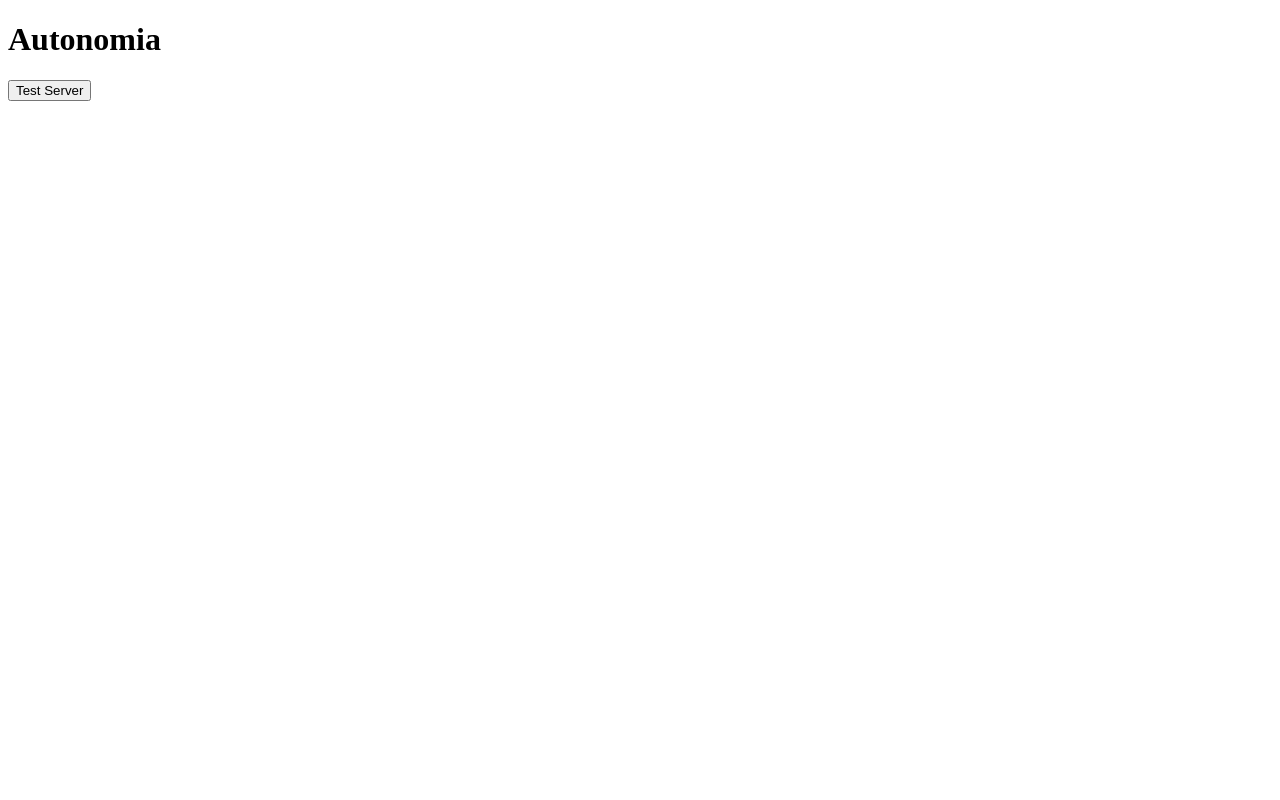
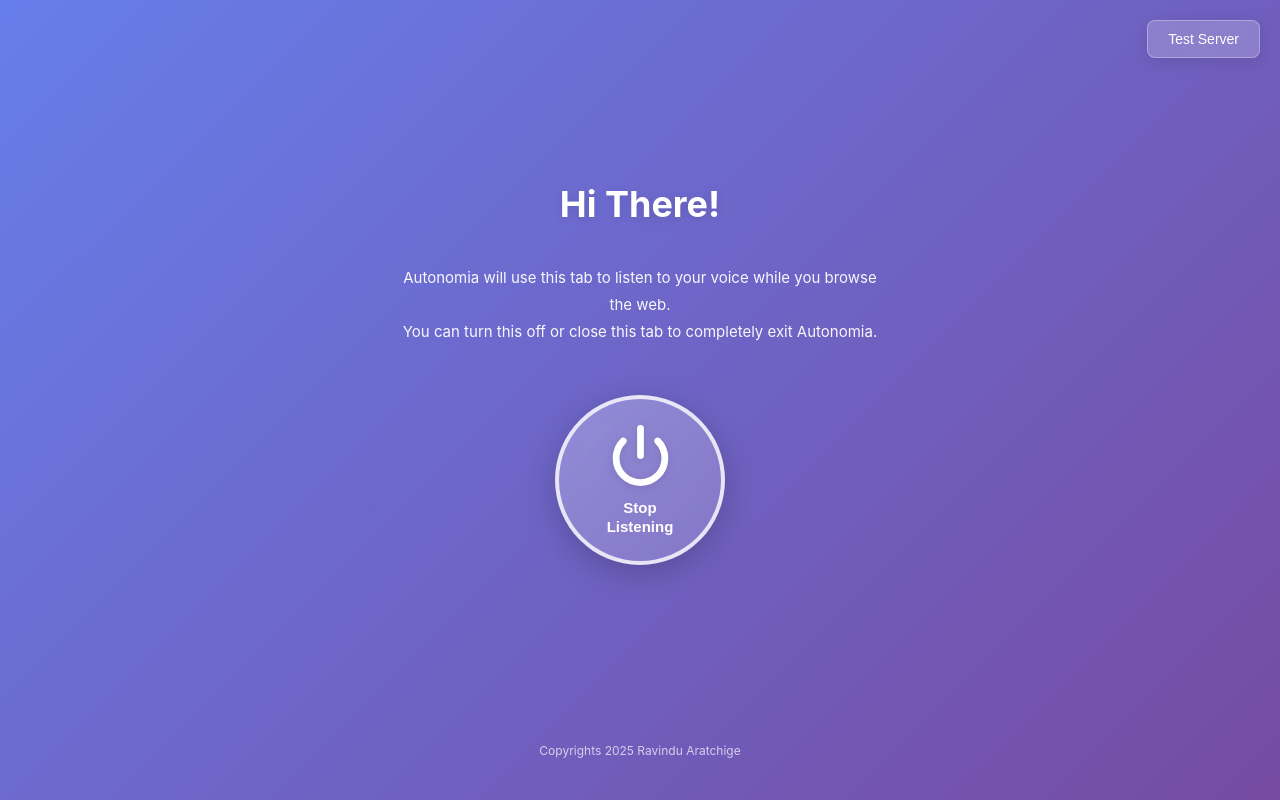
Before and after one commit to ravi-aratchige/autonomia, a browser extension: page client/index.html in a window 1280 px wide. Drawn offline with Linux system fonts and the light colour scheme.

Commit message:
UPDATE: UI changes to client page

```diff
--- a/client/index.html
+++ b/client/index.html
@@ -4,10 +4,45 @@
 		<meta charset="UTF-8" />
 		<meta name="viewport" content="width=device-width, initial-scale=1.0" />
 		<title>Browser Extension Sandbox</title>
+		<link rel="stylesheet" href="styles.css" />
 	</head>
 	<body>
-		<h1>Autonomia</h1>
-		<button id="test-server-btn">Test Server</button>
+		<button id="test-server-btn" class="test-server-btn">
+			Test Server
+		</button>
+		<div class="container">
+			<div class="content">
+				<h1>Hi There!</h1>
+
+				<p class="description">
+					Autonomia will use this tab to listen to your voice while
+					you browse the web.<br />
+					You can turn this off or close this tab to completely exit
+					Autonomia.
+				</p>
+
+				<button class="stop-btn">
+					<div class="power-icon">
+						<svg
+							viewBox="0 0 24 24"
+							fill="none"
+							stroke="currentColor"
+							stroke-width="2.5"
+						>
+							<path
+								d="M12 2v10M18.36 6.64a9 9 0 1 1-12.73 0"
+								stroke-linecap="round"
+							/>
+						</svg>
+					</div>
+					<span class="stop-text">Stop<br />Listening</span>
+				</button>
+			</div>
+
+			<footer>
+				<p>Copyrights 2025 Ravindu Aratchige</p>
+			</footer>
+		</div>
 
 		<!-- Control script -->
 		<script src="script.js"></script>
--- /dev/null
+++ b/client/styles.css
@@ -0,0 +1,137 @@
+* {
+	margin: 0;
+	padding: 0;
+	box-sizing: border-box;
+}
+
+body {
+	font-family:
+		-apple-system, BlinkMacSystemFont, 'Segoe UI', Roboto, Oxygen, Ubuntu,
+		Cantarell, sans-serif;
+	background: linear-gradient(135deg, #667eea 0%, #764ba2 100%);
+	color: #ffffff;
+	line-height: 1.6;
+	min-height: 100vh;
+	display: flex;
+	flex-direction: column;
+}
+
+.container {
+	flex: 1;
+	display: flex;
+	flex-direction: column;
+	padding: 20px;
+}
+
+.test-server-btn {
+	position: fixed;
+	top: 20px;
+	right: 20px;
+	padding: 10px 20px;
+	background-color: rgba(255, 255, 255, 0.2);
+	backdrop-filter: blur(10px);
+	border: 1px solid rgba(255, 255, 255, 0.3);
+	border-radius: 8px;
+	cursor: pointer;
+	font-size: 14px;
+	font-weight: 500;
+	color: #ffffff;
+	transition: all 0.3s;
+	box-shadow: 0 4px 15px rgba(0, 0, 0, 0.1);
+}
+
+.test-server-btn:hover {
+	background-color: rgba(255, 255, 255, 0.3);
+	transform: translateY(-2px);
+	box-shadow: 0 6px 20px rgba(0, 0, 0, 0.15);
+}
+
+.content {
+	flex: 1;
+	display: flex;
+	flex-direction: column;
+	align-items: center;
+	justify-content: center;
+	text-align: center;
+	padding: 40px 20px;
+}
+
+h1 {
+	font-size: 36px;
+	font-weight: 700;
+	margin-bottom: 30px;
+	color: #ffffff;
+	text-shadow: 0 2px 10px rgba(0, 0, 0, 0.1);
+}
+
+.description {
+	font-size: 15px;
+	line-height: 1.8;
+	margin-bottom: 50px;
+	max-width: 500px;
+	color: rgba(255, 255, 255, 0.95);
+}
+
+.stop-btn {
+	width: 170px;
+	height: 170px;
+	border: 4px solid rgba(255, 255, 255, 0.8);
+	border-radius: 50%;
+	background: linear-gradient(
+		135deg,
+		rgba(255, 255, 255, 0.25),
+		rgba(255, 255, 255, 0.15)
+	);
+	backdrop-filter: blur(10px);
+	cursor: pointer;
+	display: flex;
+	flex-direction: column;
+	align-items: center;
+	justify-content: center;
+	gap: 10px;
+	transition: all 0.3s;
+	box-shadow: 0 8px 32px rgba(0, 0, 0, 0.2);
+}
+
+.stop-btn:hover {
+	background: linear-gradient(
+		135deg,
+		rgba(255, 255, 255, 0.35),
+		rgba(255, 255, 255, 0.25)
+	);
+	transform: scale(1.05);
+	box-shadow: 0 12px 40px rgba(0, 0, 0, 0.25);
+}
+
+.stop-btn:active {
+	transform: scale(0.98);
+}
+
+.power-icon {
+	width: 65px;
+	height: 65px;
+	color: #ffffff;
+	filter: drop-shadow(0 2px 4px rgba(0, 0, 0, 0.1));
+}
+
+.power-icon svg {
+	width: 100%;
+	height: 100%;
+}
+
+.stop-text {
+	font-size: 15px;
+	font-weight: 600;
+	line-height: 1.3;
+	color: #ffffff;
+}
+
+footer {
+	text-align: center;
+	padding: 20px;
+}
+
+footer p {
+	font-size: 12px;
+	color: rgba(255, 255, 255, 0.7);
+}
```
